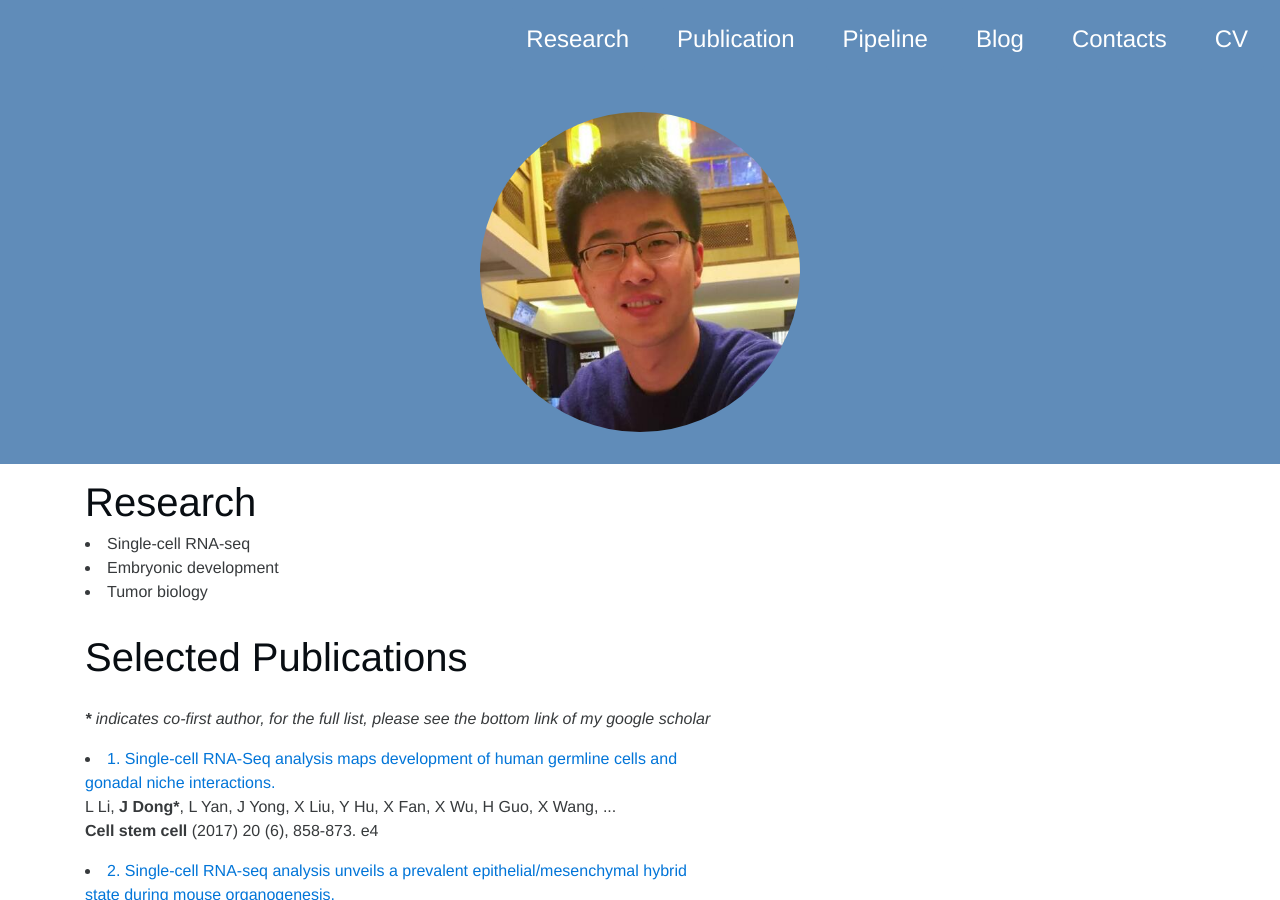
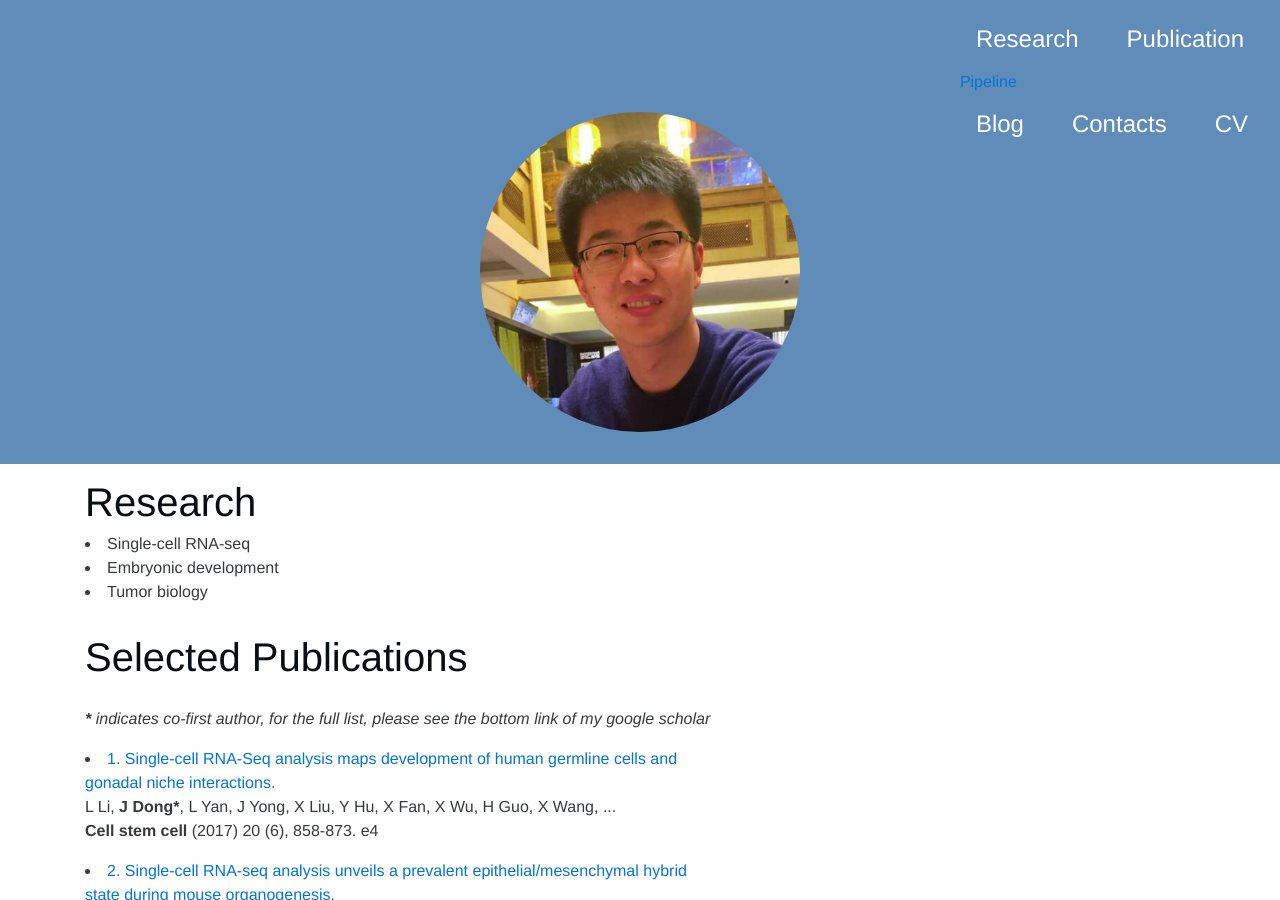
Before and after one commit to zorrodong/zorrodong.github.io, a Jekyll site: the page built from index.html, in a window 1280 px wide and 900 px high. Built offline with Jekyll 4.4.1, drawn with Linux system fonts in a browser that asks for light colours; nearby versions of some CDN libraries.

Commit message:
Update navbar.html

```diff
--- a/_includes/navbar.html
+++ b/_includes/navbar.html
@@ -20,9 +20,12 @@
                 <div class="nav-link" data-link=".container-instagram">Publication</div>
             </li>
 
-            <li class="nav-item">
-                <div class="nav-link" data-link="/Pipeline/">Pipeline</div>
-            </li>
+            <li {% if page.sectionid=='Pipeline' %} class="active" {% endif %}>
+				<a href="{{ site.baseurl }}/Pipeline/">
+					Pipeline
+				</a>
+			</li>
+
 
             <li class="nav-item">
                 <div class="nav-link" data-link=".container-contacts">Blog</div>
```
